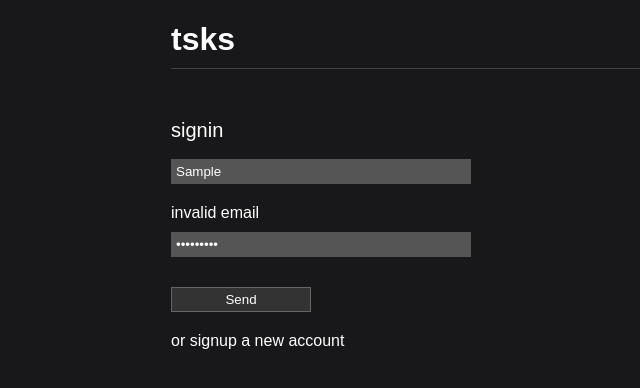
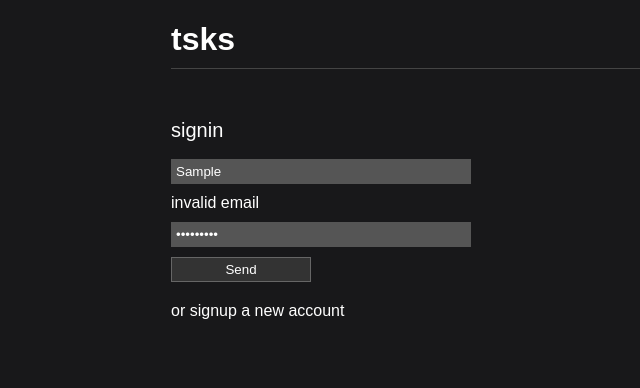
Before and after one commit to luanrv00/tsks, a Next.js app: page /signin in a window 1280 px wide. Both pictures are taken after typing "Sample", "Sample123" into the empty fields and a click on the button "Send". Shown: the top 388 px of the page, without its empty margins (19-659 px from the left). Built offline with nearby package versions, Linux system fonts and the light colour scheme; no server answers; a web font is replaced by a local one.

Commit message:
fix: input errors style

```diff
--- a/components/input/index.js
+++ b/components/input/index.js
@@ -28,8 +28,16 @@ function InputBase({
         placeholder={placeholder}
         onChange={onChange}
       />
-      <div>{hasEmptyError && <span>required</span>}</div>
-      <div>{hasInvalidEmailError && <span>invalid email</span>}</div>
+      {hasEmptyError && (
+        <div>
+          <span>required</span>
+        </div>
+      )}
+      {hasInvalidEmailError && (
+        <div>
+          <span>invalid email</span>
+        </div>
+      )}
     </>
   )
 }
```
